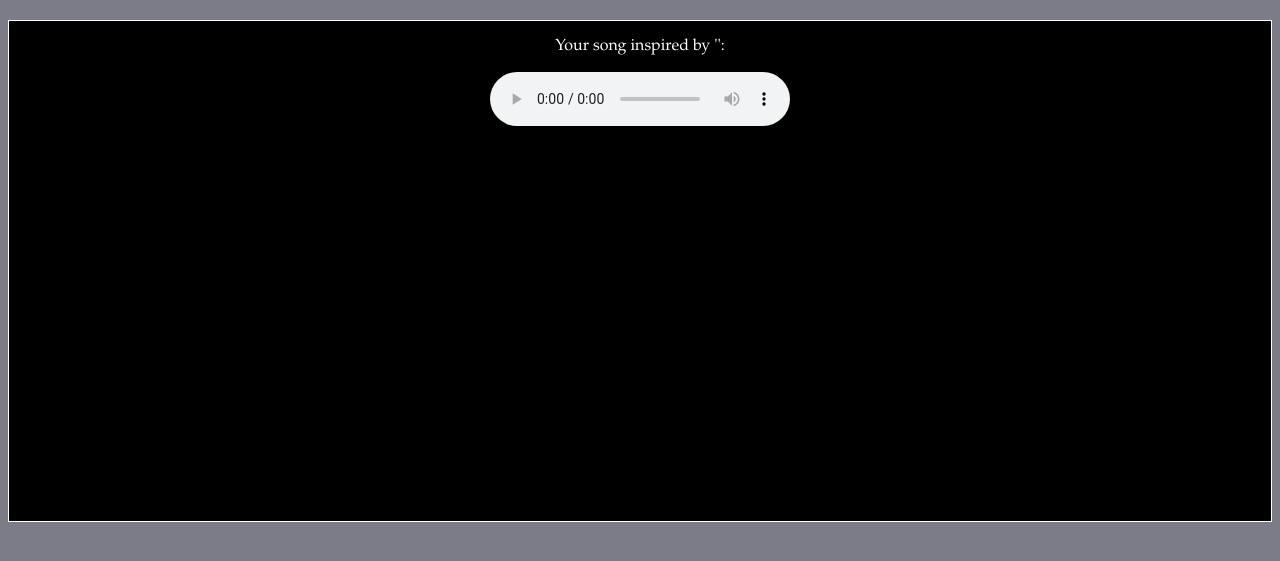
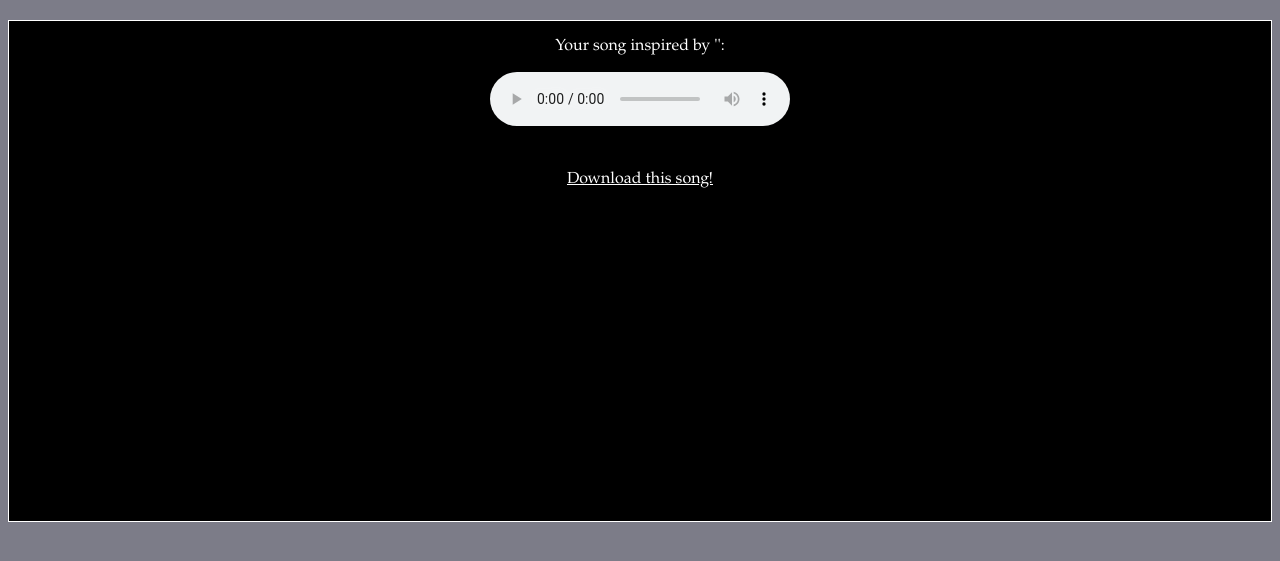
Before and after one commit to sta14031/automuser, a Node server app: template views/pages/view_song.ejs in a window 1280 px wide. Shown: the part 52-613 px from the top of the page. Run offline with Node 20, Linux system fonts and the light colour scheme; the template is opened without the code that fills it, so the values that code supplies are empty.

Commit message:
Added a download link for the songs

```diff
--- a/public/stylesheets/main.css
+++ b/public/stylesheets/main.css
@@ -54,3 +54,7 @@
 
     text-align: center;
 }
+
+div#app a {
+    color:white;
+}
--- a/views/pages/view_song.ejs
+++ b/views/pages/view_song.ejs
@@ -12,7 +12,11 @@
     <audio controls autoplay>
         <source src="generated_songs/song_<%- seed %>.wav" type="audio/wav" />
         WARNING: Your browser does not support embedded audio!
-    </audio> <br />
+    </audio>
+
+    <br /> <br /> <br />
+
+    <a download href="generated_songs/song_<%- seed %>.wav">Download this song!</a>
 </div>
 
 </body>
```
